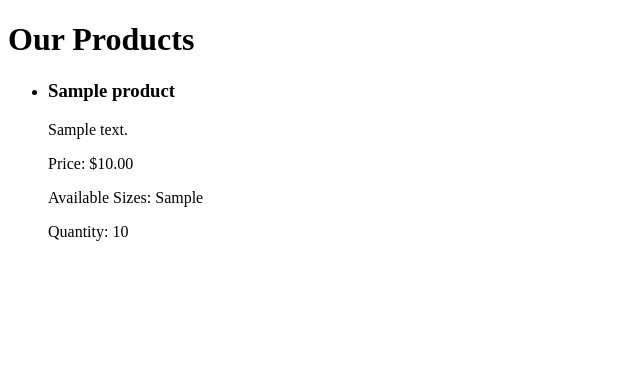
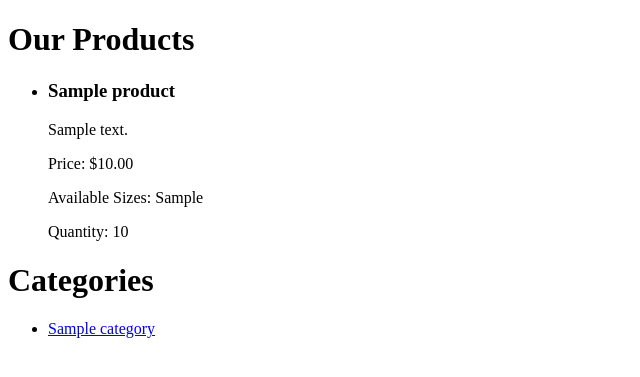
Before and after one commit to Nourannnabdeen/Dressify, a Django app: page / in a window 1280 px wide. Shown: the top 377 px of the page, without its empty margins (0-640 px from the left). Run offline with Django 5.2, Linux system fonts and the light colour scheme; tables that the repository leaves empty hold one stand-in row (values such as "Sample post").

Commit message:
Implemented product filtering by category

```diff
--- a/products/templates/products/product_list.html
+++ b/products/templates/products/product_list.html
@@ -18,5 +18,11 @@
             <p>No products available.</p>
         {% endfor %}
     </ul>
+    <h1>Categories</h1>
+<ul>
+    {% for category in categories %}
+        <li><a href="?category={{ category.id }}">{{ category.name }}</a></li>
+    {% endfor %}
+</ul>
 </body>
 </html>
--- a/products/views.py
+++ b/products/views.py
@@ -2,10 +2,20 @@ from django.shortcuts import render, get_object_or_404
 from django.http import JsonResponse
 from .models import Product
 from django.db.models import Q
+from django.shortcuts import render
+from .models import Product, Category
 
 def product_list(request):
-    products = Product.objects.all()  # Fetch all products
-    return render(request, 'products/product_list.html', {'products': products})
+    category_id = request.GET.get('category')
+    if category_id:
+        products = Product.objects.filter(category_id=category_id)
+    else:
+        products = Product.objects.all()
+    categories = Category.objects.all()
+    return render(request, 'products/product_list.html', {
+        'products': products,
+        'categories': categories
+    })
 
 def product_detail(request, pk):
     product = get_object_or_404(Product, pk=pk)
```
Also changed, not shown: 2 other files.
